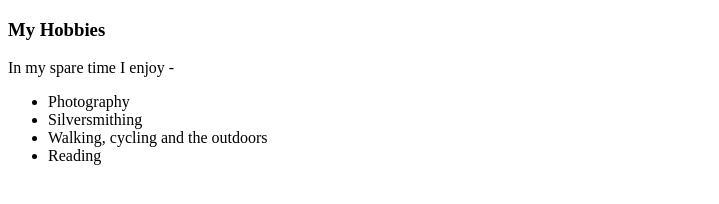
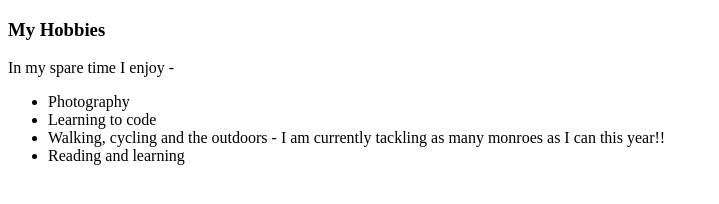
Before and after one commit to MelSaville/cv, a plain HTML site: page Hobbies.html in a window 1280 px wide. Shown: the whole page, without its empty margins (0-719 px from the left). Drawn offline with Linux system fonts and the light colour scheme.

Commit message:
Update Hobbies.html

```diff
--- a/Hobbies.html
+++ b/Hobbies.html
@@ -2,6 +2,7 @@
 <html lang="en" dir="ltr">
 
 <head>
+  <link rel="stylesheet" href="css/styles.css">
   <meta charset="utf-8">
   <title>My Hobbies</title>
 </head>
@@ -12,9 +13,9 @@
   <p>In my spare time I enjoy - </p>
   <ul>
     <li>Photography</li>
-    <li>Silversmithing</li>
-    <li>Walking, cycling and the outdoors</li>
-    <li>Reading</li>
+    <li>Learning to code</li>
+    <li>Walking, cycling and the outdoors - I am currently tackling as many monroes as I can this year!!</li>
+    <li>Reading and learning</li>
   </ul>
 </body>
 
```
